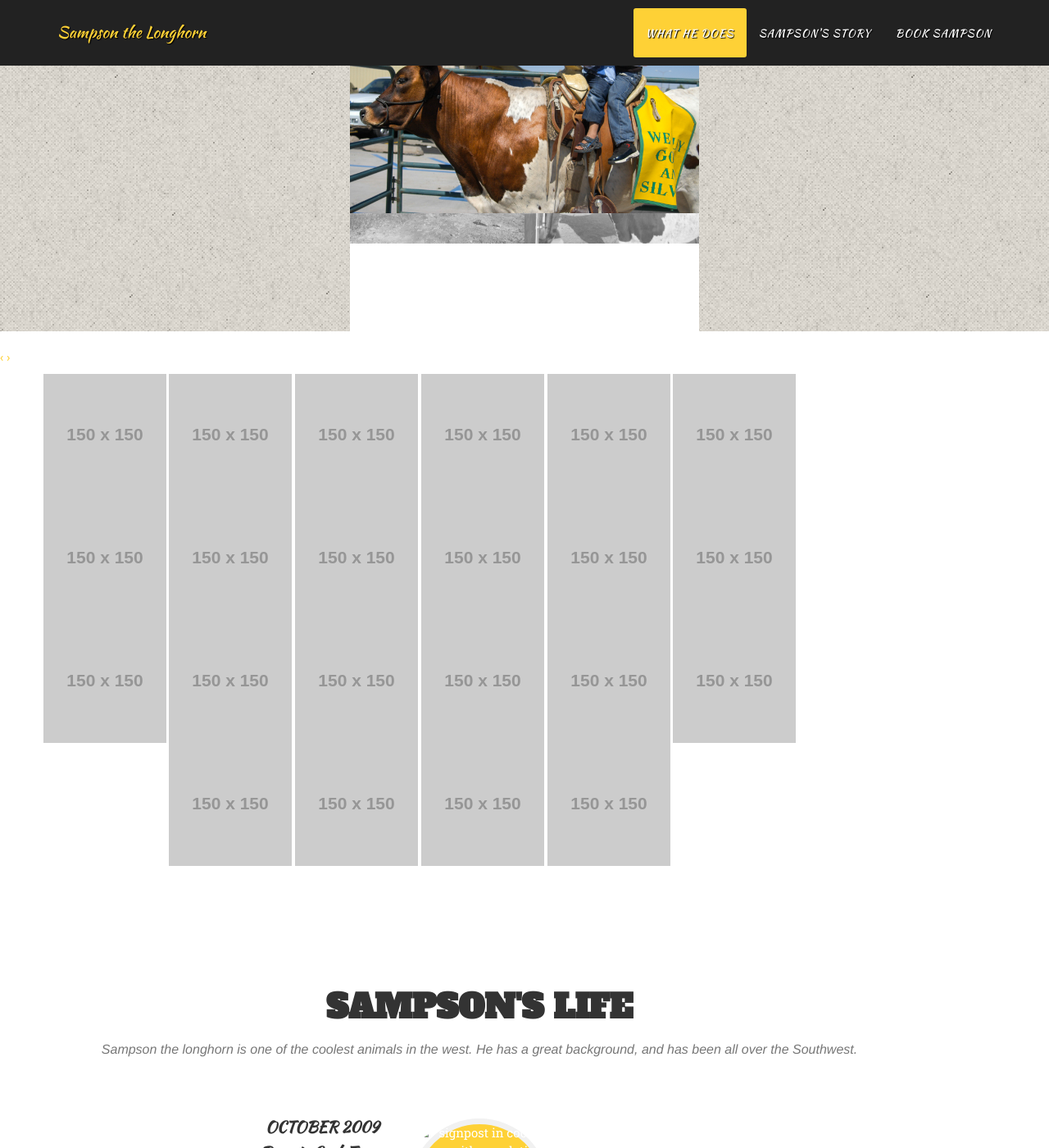
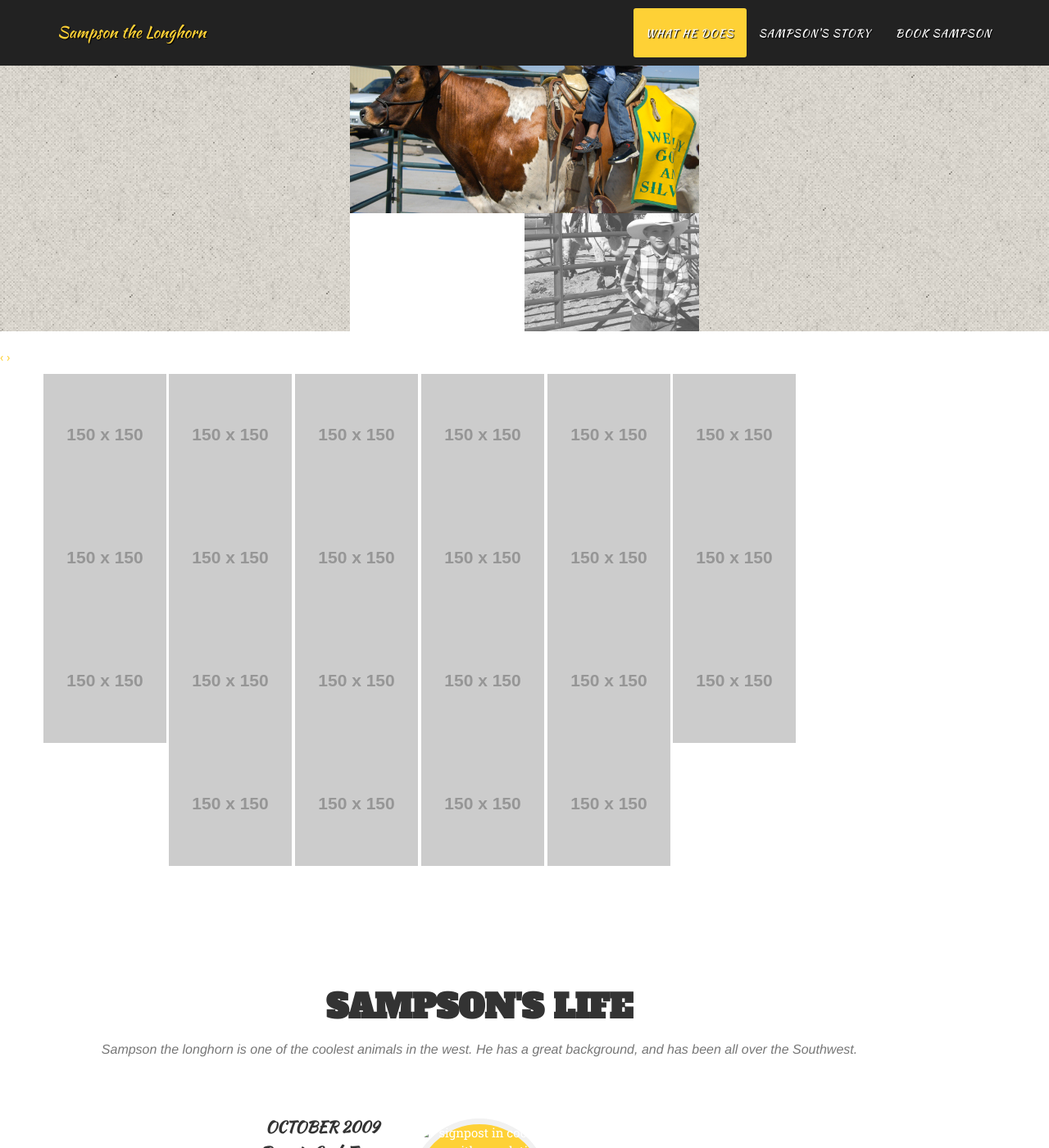
Before and after one commit to Luke-Holly/Sampson-the-Longhorn-Website, a Jekyll site: the page built from _posts/2014-07-14-project-5.markdown, in a window 1280 px wide and 1400 px high, scrolled down 2068 px. Shown: the whole window at 82% size. Built offline with Jekyll 4.4.1, drawn with Linux system fonts in a browser that asks for light colours; some web fonts are replaced.

Commit message:
multiple tweaks

```diff
--- a/_includes/css/agency.css
+++ b/_includes/css/agency.css
@@ -958,3 +958,6 @@ header {
   width:auto;
   text-align:center;
 }
+.tiles {
+  background-color: #dedede;
+}
--- a/_includes/slidePhotos.html
+++ b/_includes/slidePhotos.html
@@ -89,10 +89,10 @@ blueimp.Gallery([
    </div>
 
    <div class="right tiles">
-      <img src="https://luke-holly.github.io/Sampson-the-Longhorn-Website/img/Sampson1.JPG" />
+      <img src="https://luke-holly.github.io/Sampson-the-Longhorn-Website/img/Sampson8.jpg" />
       <img src="https://luke-holly.github.io/Sampson-the-Longhorn-Website/img/Sampson2.JPG" />
-      <img src="https://luke-holly.github.io/Sampson-the-Longhorn-Website/img/Sampson3.JPG" />
-      <img src="https://luke-holly.github.io/Sampson-the-Longhorn-Website/img/Sampson4.JPG" />
+      <img src="https://luke-holly.github.io/Sampson-the-Longhorn-Website/img/Sampson17.jpg" />
+      <img src="https://luke-holly.github.io/Sampson-the-Longhorn-Website/img/Sampson18.jpg" />
    </div>
 
 </div>
```
Also changed, not shown: other parts of _includes/slidePhotos.html (+4 -4 lines).
